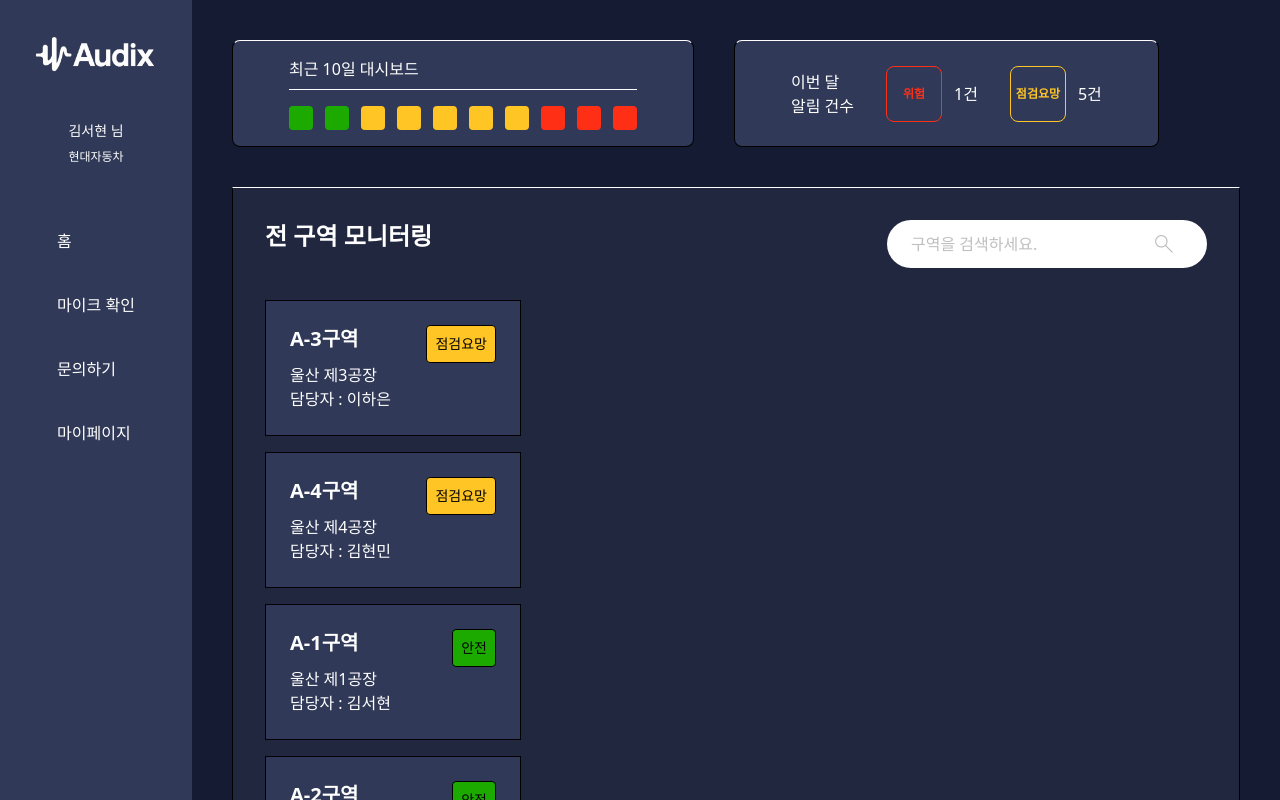
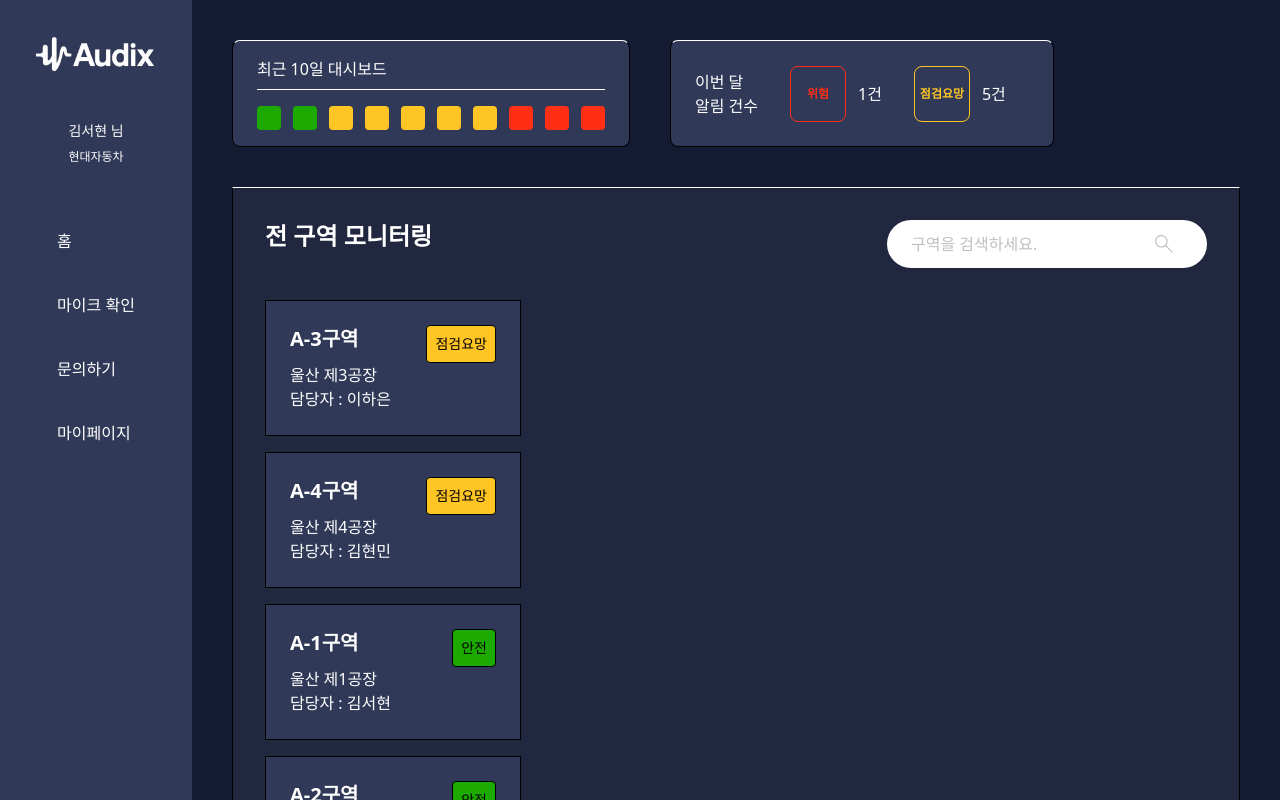
Before and after one commit to seohyeon0219/Audix-Web-FE, a Next.js app: page /area in a window 1280 px wide. Shown: the top 800 px of the page. Built offline with nearby package versions, Linux system fonts and the light colour scheme.

Commit message:
Design: 컴포넌트 패딩을 px-14에서 px-6으로 조정

```diff
--- a/src/components/areaMonitoring/alarmDashboard.tsx
+++ b/src/components/areaMonitoring/alarmDashboard.tsx
@@ -2,7 +2,7 @@ import { alarms } from "@/mocks/data/alarmData";
 
 export default function AlarmDashboard() {
     return (
-        <div className="flex items-center gap-8 bg-main-100 min-w-96 w-fit rounded-lg px-14 py-4 border border-t-white">
+        <div className="flex items-center gap-8 bg-main-100 min-w-96 w-fit rounded-lg px-6 py-4 border border-t-white">
             <h3 className="text-white border-white">이번 달<br/> 알림 건수</h3>
             {alarms.map((data, index) => {
                 const borderColor = data.borderColor;
--- a/src/components/areaMonitoring/recentDashboard.tsx
+++ b/src/components/areaMonitoring/recentDashboard.tsx
@@ -4,7 +4,7 @@ import { mockRecentDashboardData } from '@/mocks';
 
 export default function RecentDashboard() {
     return (
-        <div className="bg-main-100 min-w-96 w-fit rounded-lg px-14 py-4 border border-t-white">
+        <div className="bg-main-100 min-w-96 w-fit rounded-lg px-6 py-4 border border-t-white">
             <h3 className="text-white pb-2 mb-4 border-b border-white">최근 10일 대시보드</h3>
             <div className="flex gap-3">
                 {mockRecentDashboardData.map((data, index) => {
```
